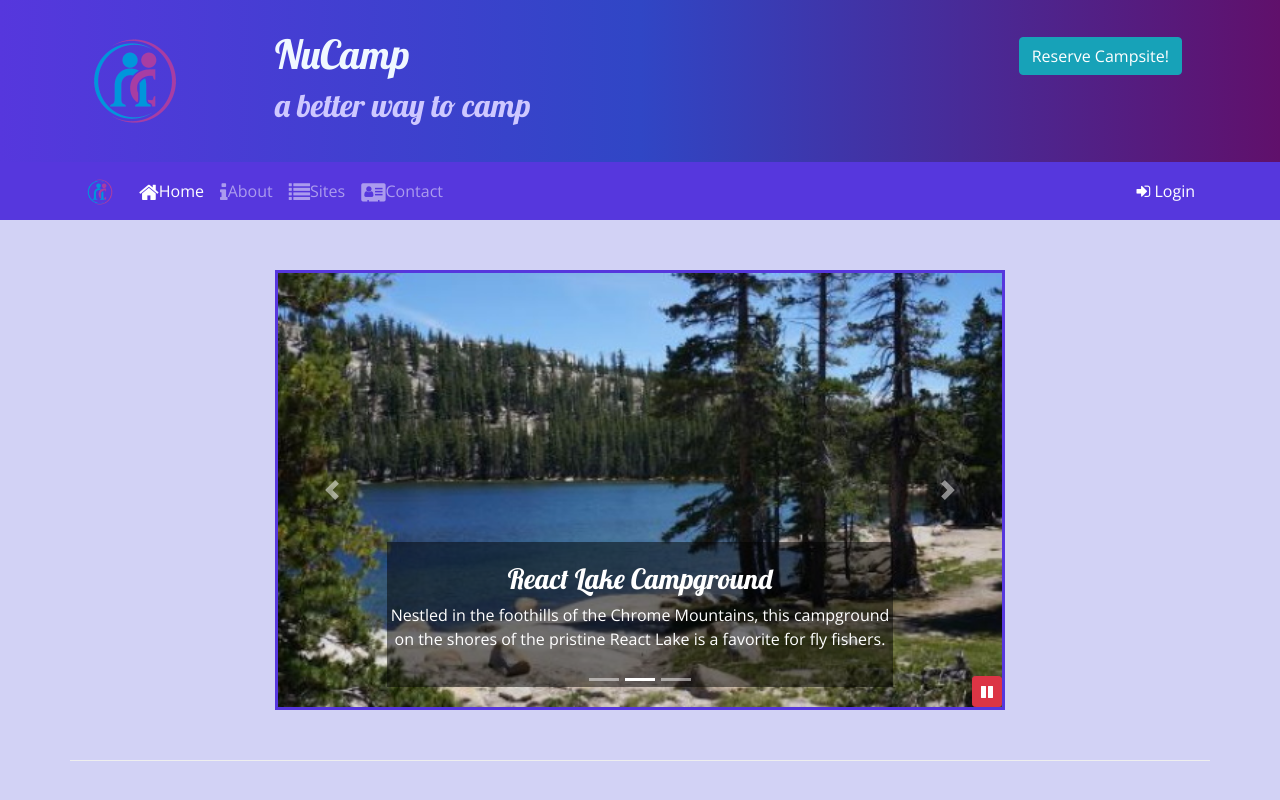
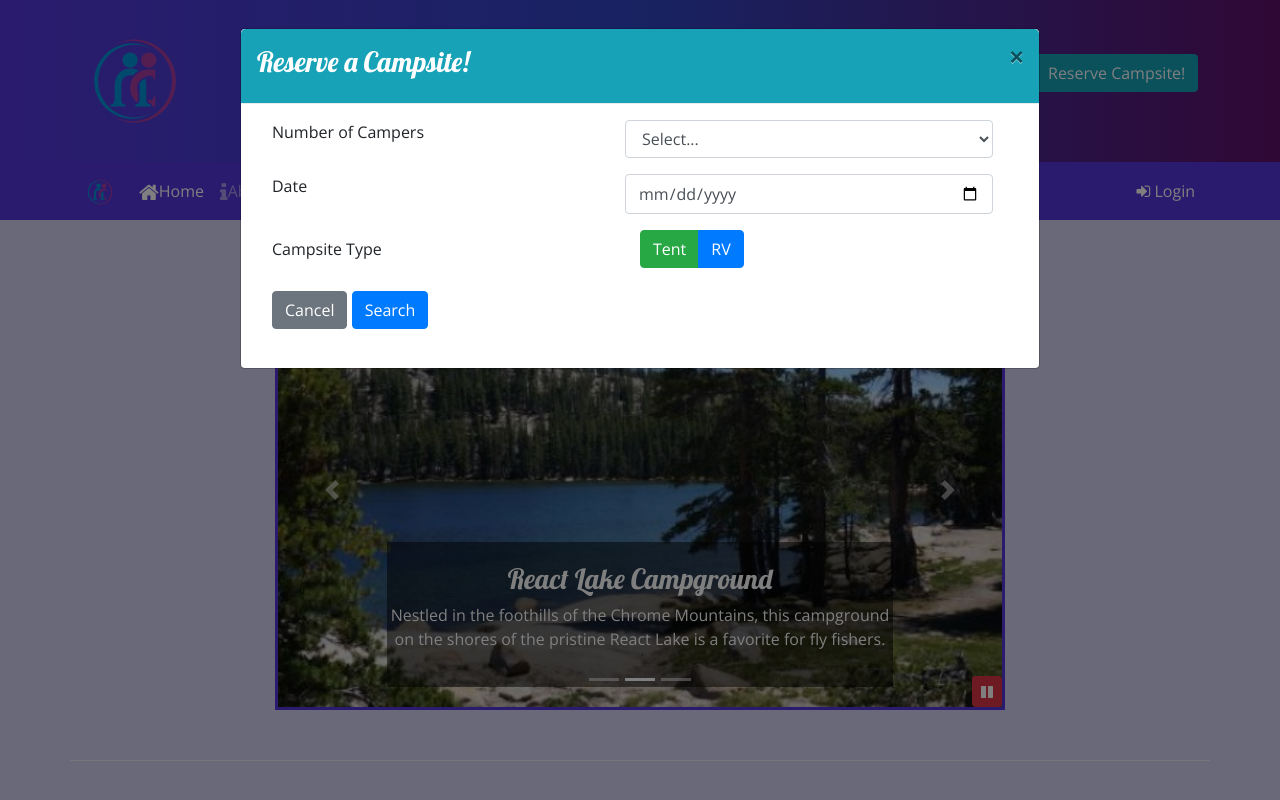
Before and after one commit to Cvan23/nucamp-bootstrap, a website: page index.html in a window 1280 px wide. Both pictures are taken after a click on the button "Reserve Campsite!". Shown: the top 800 px of the page. Drawn offline with nearby package versions, Linux system fonts and the light colour scheme; files whose address does not match are found by name.

Commit message:
JQueary and Sass updates to reserve and login modals

```diff
--- a/css/styles.scss
+++ b/css/styles.scss
@@ -1,8 +1,10 @@
+
 $color-primary: #3046C5;
 $color-secondary: #5637dd;
 $color-pale: #CEC8FF;
 $color-mid: #901CAD;
 $color-dark: #60106b;
+$color-teal: #17A2B8;
 $color-black-transparent: rgba(0, 0, 0, 0.5);
 
 $body-font: "Open Sans", sans-serif;
@@ -72,3 +74,23 @@ h1 {
     right: 0;
     bottom: 0;
 }
+
+#reserveModal {
+    .modal-header {
+        background-color: $color-teal;
+    }
+    h3 {
+        color: white;
+    }
+}
+
+#loginModal {
+    .modal-header {
+        background-color: $color-mid;
+    }
+    h3 {
+        color: white;
+    }
+
+
+}
--- a/css/tuck.css
+++ b/css/tuck.css
@@ -34,7 +34,9 @@ header h2 {
     box-shadow: 10px 10px 5px #ccc;
 }
 .big-logo {
+
     width: 70px;
+
 }
 .sitename {
     font-size: 3.5vw;
--- a/index.html
+++ b/index.html
@@ -30,12 +30,9 @@
                     <h1>NuCamp</h1>
                     <h2>a better way to camp</h2>
                 </div>
-                <a class="btn" role="button">
-                    <div class="col col-md-4 col-xl-2">
-                        <button type="submit" class="btn btn-info" data-toggle="modal" data-target=".bd-reserve-modal-lg"
-                        id="#reserveModal">Reserve Campsite!</button>
-                    </div>
-                </a>
+                <div class="col-md-4 col-lg-2">
+                    <a role="button" class="btn btn-info text-white mt-4" id="reserveButton">Reserve Campsite!</a>
+                </div>
             </div>
         </div>
     </header>
@@ -43,8 +40,8 @@
     <div class="modal fade bd-reserve-modal-lg" id="reserveModal" role="dialog">
         <div class="modal-dialog modal-lg" role="document">
             <div class="modal-content">
-                <div class="modal-header bg-info">
-                    <h3 class="text-white">Reserve a Campsite!</h3>
+                <div class="modal-header">
+                    <h3 class="">Reserve a Campsite!</h3>
                     <button type="button" class="close" data-dismiss="modal">&times;</button>
                 </div>
                 <div class="modal-body">
@@ -103,9 +100,7 @@
                     <li class="nav-item"><a class="nav-link" href="contactus.html"><i class="fa fa-address-card fa-lg"></i>Contact</a></li>
                 </ul>
                 <span class="navbar-text ml-auto">
-                    <a role="button" data-toggle="modal" data-target="#loginModal">
-                        <i class="fa fa-sign-in"></i> Login
-                    </a>
+                    <a role="button" id="loginButton"><i class="fa fa-sign-in"></i> Login </a>
                 </span>
             </div>
         </div>
--- a/js/scripts.js
+++ b/js/scripts.js
@@ -1,3 +1,4 @@
+        //Carousel Play/Pause Button
 $(function () {
     $(".carousel").carousel( { interval: 2000 } );
     $("#carouselButton").click(function(){
@@ -13,3 +14,15 @@ $(function () {
     });
 
 });
+        //Reservation Modal Button
+$(function(){
+    $("#reserveButton").click(function(){
+        $("#reserveModal").modal("show");
+    });
+});
+        //Login Modal Button
+$(function(){
+    $("#loginButton").click(function(){
+        $("#loginModal").modal("show");
+    });
+});
```
Also changed, not shown: clipboard.txt (+8 -0 lines), css/styles.css.
